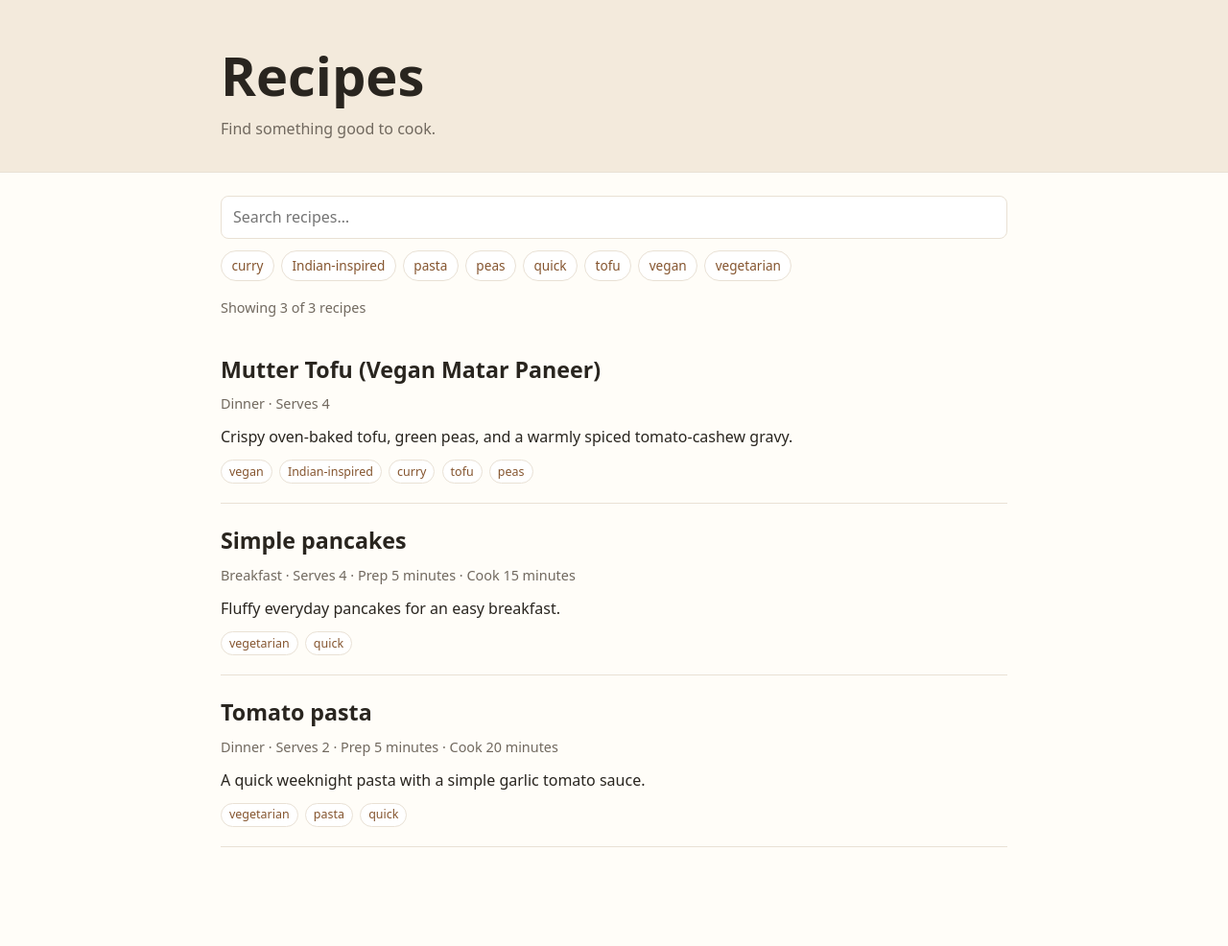
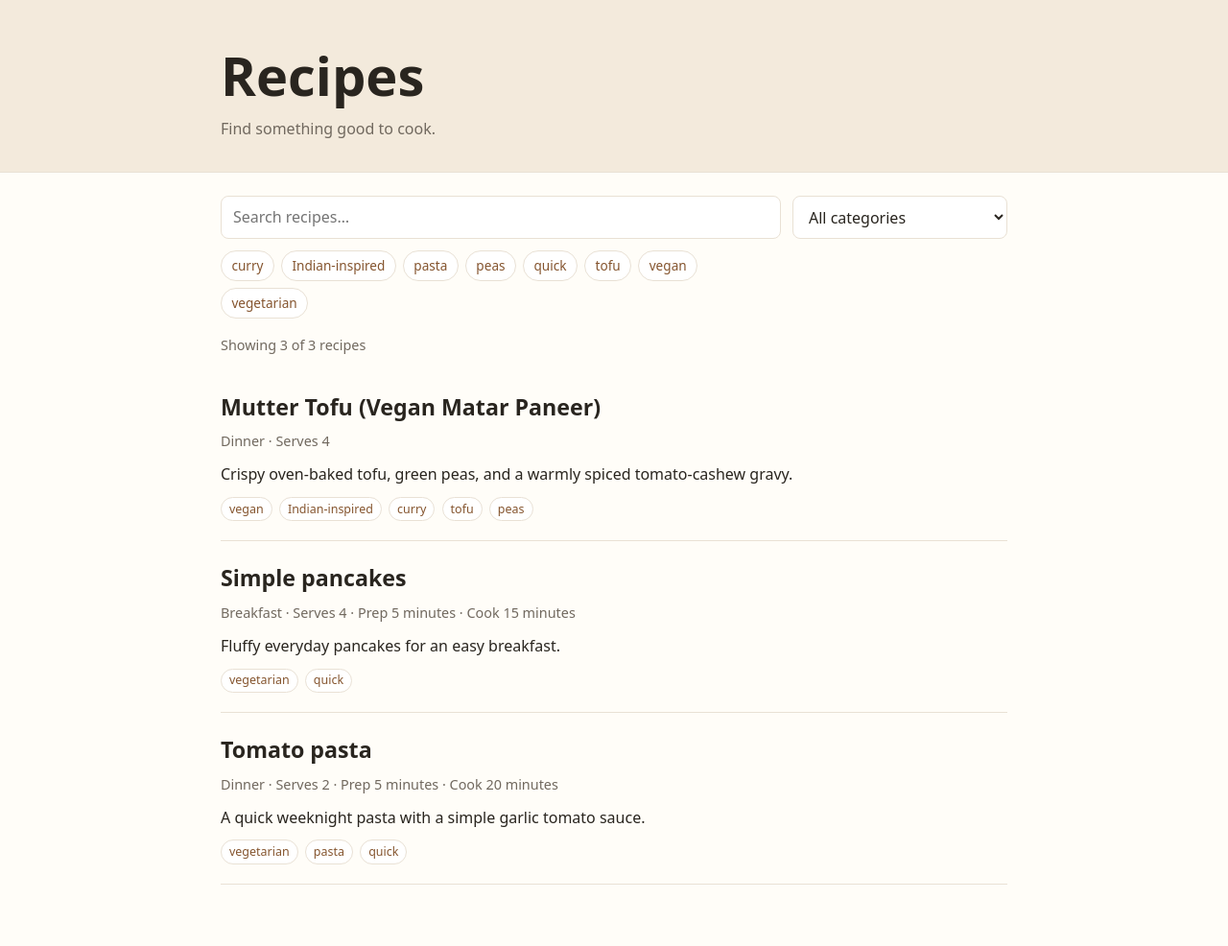
Before and after one commit to vkotek/recipes, a Jekyll site: the page built from index.html, in a window 1280 px wide. Shown: the whole page at 96% size. Built offline with Jekyll 4.4.1, drawn with Linux system fonts in a browser that asks for light colours; before the commit the page ends 947 px from its top, so only the background shows below that.

Commit message:
Add category dropdown to recipe search and tag filters

```diff
--- a/index.html
+++ b/index.html
@@ -17,9 +17,9 @@ layout: null
       h1 { margin: 0; font-size: clamp(2.2rem, 7vw, 3.5rem); line-height: 1.1; }
       header p { margin: .75rem 0 0; color: var(--muted); }
       main { padding-top: 1.5rem; padding-bottom: 4rem; }
-      .filters { display: grid; gap: .75rem; margin-bottom: 1rem; }
-      .filters input { width: 100%; min-height: 2.8rem; padding: .55rem .75rem; border: 1px solid var(--line); border-radius: .5rem; background: white; color: var(--ink); font: inherit; }
-      .filters input:focus, .tag:focus-visible, .recipe-link:focus-visible { outline: 3px solid #d5ad7f; outline-offset: 2px; }
+      .filters { display: grid; grid-template-columns: minmax(0, 1fr) minmax(10rem, 14rem); gap: .75rem; margin-bottom: 1rem; }
+      .filters input, .filters select { width: 100%; min-height: 2.8rem; padding: .55rem .75rem; border: 1px solid var(--line); border-radius: .5rem; background: white; color: var(--ink); font: inherit; }
+      .filters input:focus, .filters select:focus, .tag:focus-visible, .recipe-link:focus-visible { outline: 3px solid #d5ad7f; outline-offset: 2px; }
       .tag-list { display: flex; flex-wrap: wrap; gap: .45rem; }
       .tag { padding: .25rem .65rem; border: 1px solid var(--line); border-radius: 999px; background: white; color: var(--accent); font: inherit; font-size: .85rem; cursor: pointer; }
       .tag[aria-pressed="true"] { background: var(--accent); border-color: var(--accent); color: white; }
@@ -34,7 +34,7 @@ layout: null
       .recipe-item .tag { padding: .12rem .5rem; font-size: .78rem; cursor: pointer; }
       .empty { color: var(--muted); }
       .sr-only { position: absolute; width: 1px; height: 1px; padding: 0; margin: -1px; overflow: hidden; clip: rect(0, 0, 0, 0); white-space: nowrap; border: 0; }
-      @media (max-width: 520px) { header { padding-top: 2.25rem; } }
+      @media (max-width: 520px) { header { padding-top: 2.25rem; } .filters { grid-template-columns: 1fr; } }
     </style>
   </head>
   <body>
@@ -45,12 +45,18 @@ layout: null
     <main>
       {% assign recipes = site.recipes | sort: 'title' %}
       {% assign all_tags = recipes | map: 'tags' | join: ',' | split: ',' | uniq | sort_natural %}
+      {% assign categories = recipes | map: 'category' | compact | uniq | sort_natural %}
       {% if recipes.size == 0 %}
         <p class="empty">No recipes yet. Add a Markdown file to <code>_recipes/</code>.</p>
       {% else %}
         <section class="filters" aria-label="Filter recipes">
           <label class="sr-only" for="recipe-search">Search recipes</label>
           <input id="recipe-search" type="search" placeholder="Search recipes…" autocomplete="off">
+          <label class="sr-only" for="category-filter">Filter by category</label>
+          <select id="category-filter">
+            <option value="">All categories</option>
+            {% for category in categories %}<option value="{{ category | downcase | escape }}">{{ category | escape }}</option>{% endfor %}
+          </select>
           {% if all_tags.size > 0 %}
             <div class="tag-list" aria-label="Filter by tags">
               {% for tag in all_tags %}<button class="tag filter-tag" type="button" data-tag="{{ tag | strip | escape }}" aria-pressed="false">{{ tag | strip | escape }}</button>{% endfor %}
@@ -61,8 +67,9 @@ layout: null
         <ul class="recipe-list">
           {% for recipe in recipes %}
             {% assign description = recipe.description | default: recipe.excerpt | strip_html | strip_newlines | strip %}
-            {% assign searchable = recipe.title | append: ' ' | append: recipe.category | append: ' ' | append: recipe.tags | join: ' ' | append: ' ' | append: description | downcase %}
-            <li class="recipe-item" data-search="{{ searchable | escape }}" data-tags="{{ recipe.tags | join: '|' | downcase | escape }}">
+            {% assign tag_text = recipe.tags | join: ' ' %}
+            {% assign searchable = recipe.title | append: ' ' | append: recipe.category | append: ' ' | append: tag_text | append: ' ' | append: description | downcase %}
+            <li class="recipe-item" data-search="{{ searchable | escape }}" data-category="{{ recipe.category | downcase | escape }}" data-tags="{{ recipe.tags | join: '|' | downcase | escape }}">
               <a class="recipe-link" href="{{ recipe.url | relative_url }}"><h2>{{ recipe.title | escape }}</h2></a>
               <p class="meta">
                 {% if recipe.category %}{{ recipe.category | escape }}{% endif %}
```
Also changed, not shown: other parts of index.html (+5 -1 lines).
